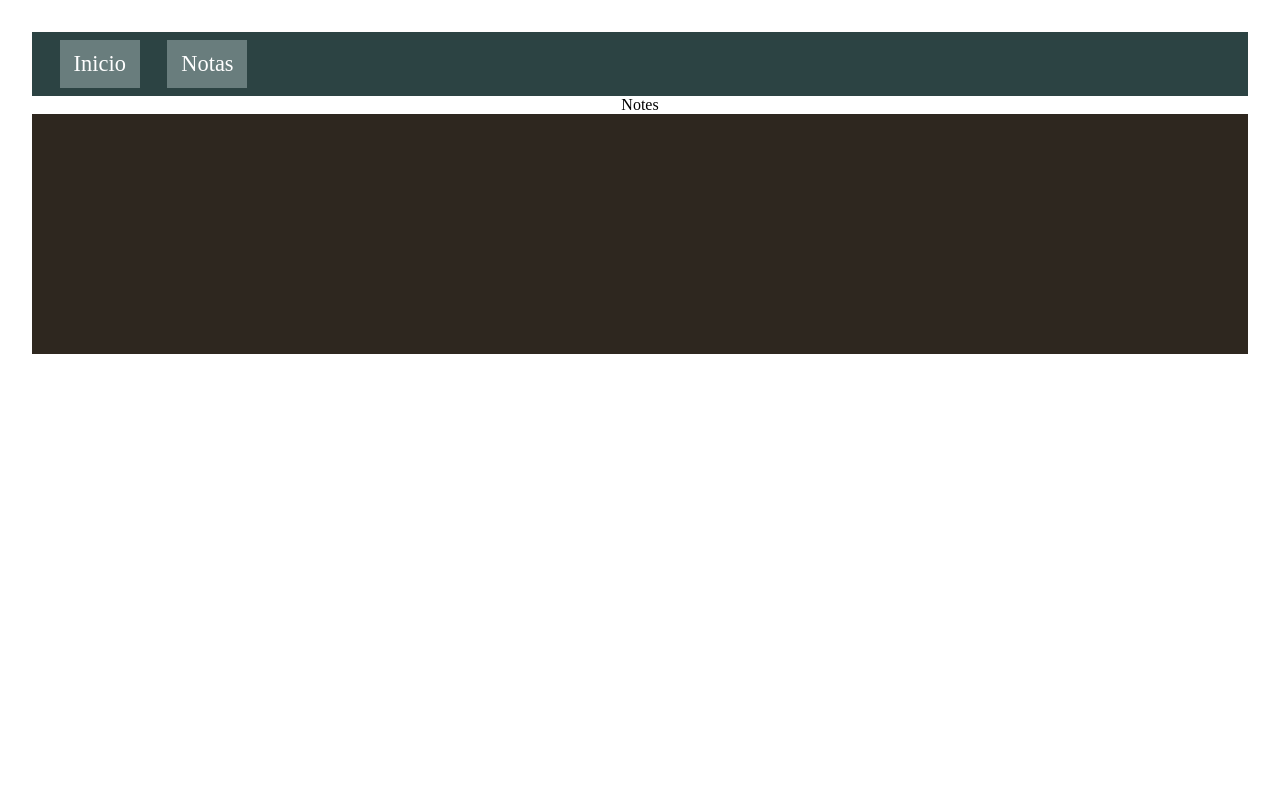
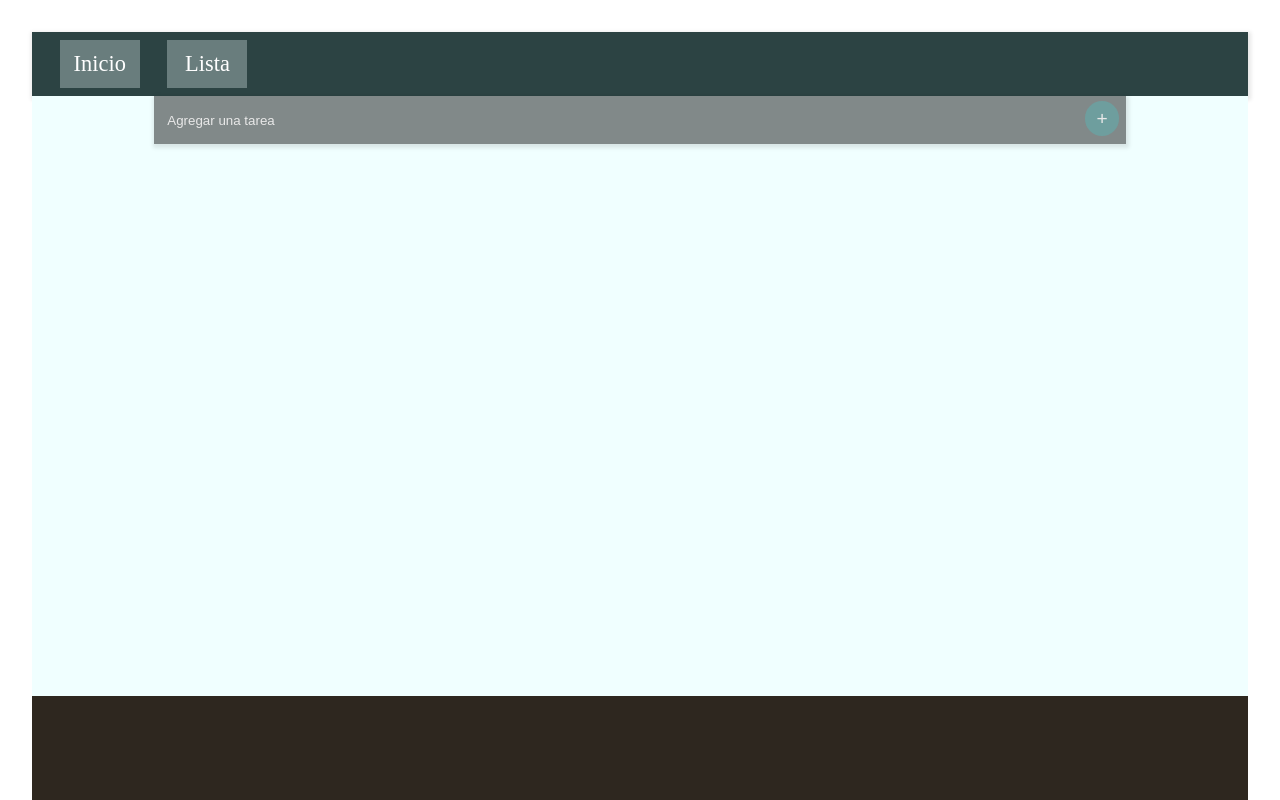
Before and after one commit to agustinfraile/todoApp, a React (Vite) app: page /notes in a window 1280 px wide. Shown: the top 800 px of the page. Built offline with nearby package versions, Linux system fonts and the light colour scheme.

Commit message:
estilos para las notas

```diff
--- a/src/components/Nav/Nav.jsx
+++ b/src/components/Nav/Nav.jsx
@@ -11,7 +11,7 @@ const Nav = () => {
           <li className={styles.navContainer_list}>Inicio</li>
         </Link>
         <Link to="/notes" className={styles.navContainer_link}>
-          <li className={styles.navContainer_list}>Notas</li>
+          <li className={styles.navContainer_list}>Lista</li>
         </Link>
       </ul>
     </nav>
--- a/src/components/Nav/Nav.module.css
+++ b/src/components/Nav/Nav.module.css
@@ -3,6 +3,7 @@
 
     width: 100%;
     height: 4em;
+    box-shadow: 1px 2px 4px 2px hsla(0, 0%, 0%, 0.097);
 }
 
 .navContainer_ul {
--- a/src/pages/Notes/Notes.jsx
+++ b/src/pages/Notes/Notes.jsx
@@ -1,8 +1,36 @@
 import React from 'react'
+
+import styles from './Notes.module.css'
 
 const Notes = () => {
   return (
-    <div>Notes</div>
+    <div
+      className={styles.notesContainer}
+    >
+
+      <div
+        className={styles.notesInput}
+      >
+        <div
+          className={styles.notesInput_form}
+        >
+          <form className={styles.formContainer}>
+            <input
+              className={styles.formContainer_input}
+              type="text"
+              placeholder='Agregar una tarea'
+            />
+            <button
+              type="submit"
+              className={styles.formContainer_submit}
+            >
+              +
+            </button>
+          </form>
+        </div>
+      </div>
+
+    </div>
   )
 }
 
--- a/src/pages/Notes/Notes.module.css
+++ b/src/pages/Notes/Notes.module.css
@@ -0,0 +1,68 @@
+.notesContainer {
+    background-color: rgb(246, 246, 235);
+
+    width: 100%;
+    min-height: 75vh;
+
+    display: flex;
+}
+
+.notesInput {
+    /* background-color: rgb(187, 202, 230); */
+    background-color: azure;
+
+    width: 100%;
+    height: 75vh;
+}
+
+.notesInput_form {
+    /* background-color: aquamarine; */
+    margin: 0 auto;
+    width: 80%;
+    height: 3em;
+
+}
+
+.formContainer {
+    background-color: #00000076;
+
+    width: 100%;
+    height: 3em;
+    box-shadow: 1px 2px 4px 2px hsla(0, 0%, 0%, 0.097);
+}
+
+.formContainer_input {
+    width: 95%;
+    height: 3.6em;
+
+    border: none;
+    outline: none;
+    padding: 0 .5em;
+    background-color: transparent;
+    color: #e8e8e8;
+}
+
+.formContainer_input::placeholder {
+    color: #e8e8e8;
+}
+
+.formContainer_submit {
+    background-color: rgb(110, 158, 158);
+
+    width: 1.8em;
+    height: 1.8em;
+
+    font-size: 1.2em;
+    cursor: pointer;
+    border: none;
+    border-radius: 50%;
+    color: #e8e8e8;
+    transition: .2s;
+}
+
+.formContainer_submit:hover {
+    background-color: rgb(127, 179, 179);
+    transform: scale(106%);
+    font-size: 1.25em;
+    transition: .2s;
+}
```
